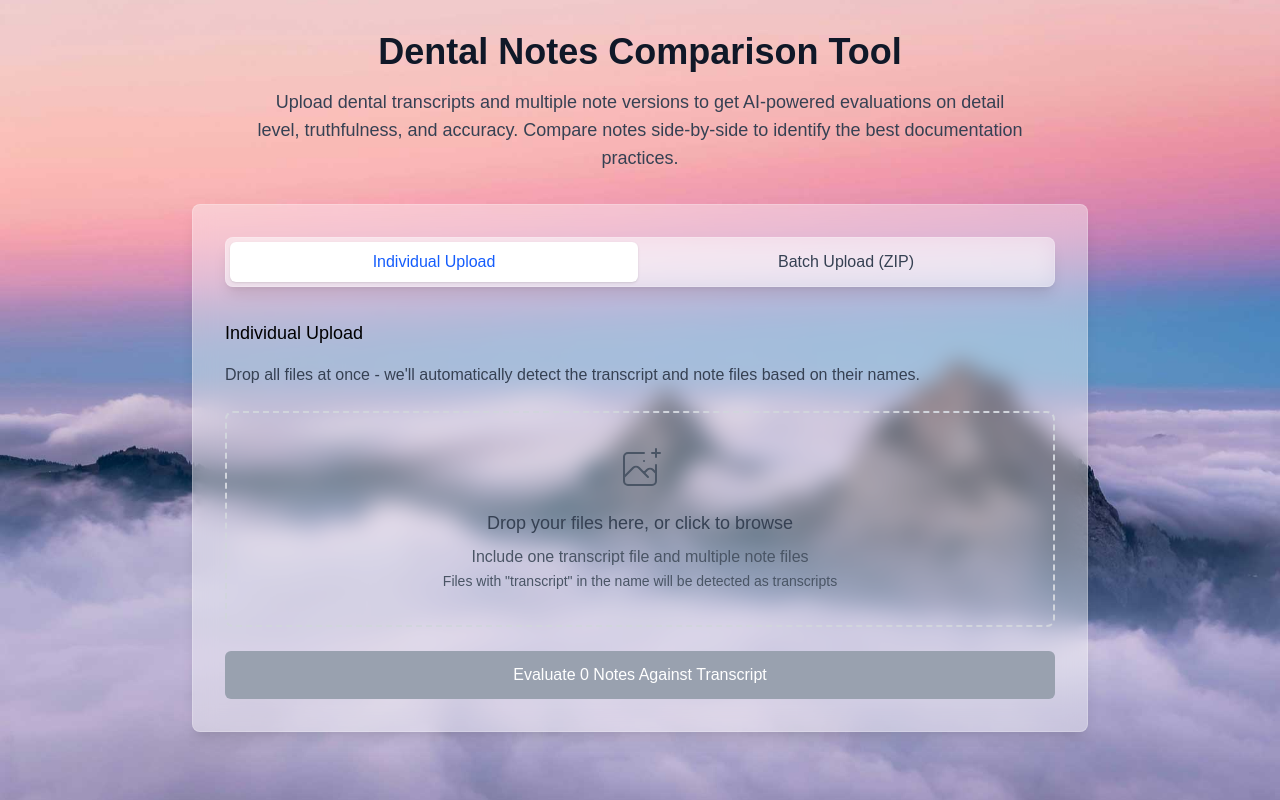
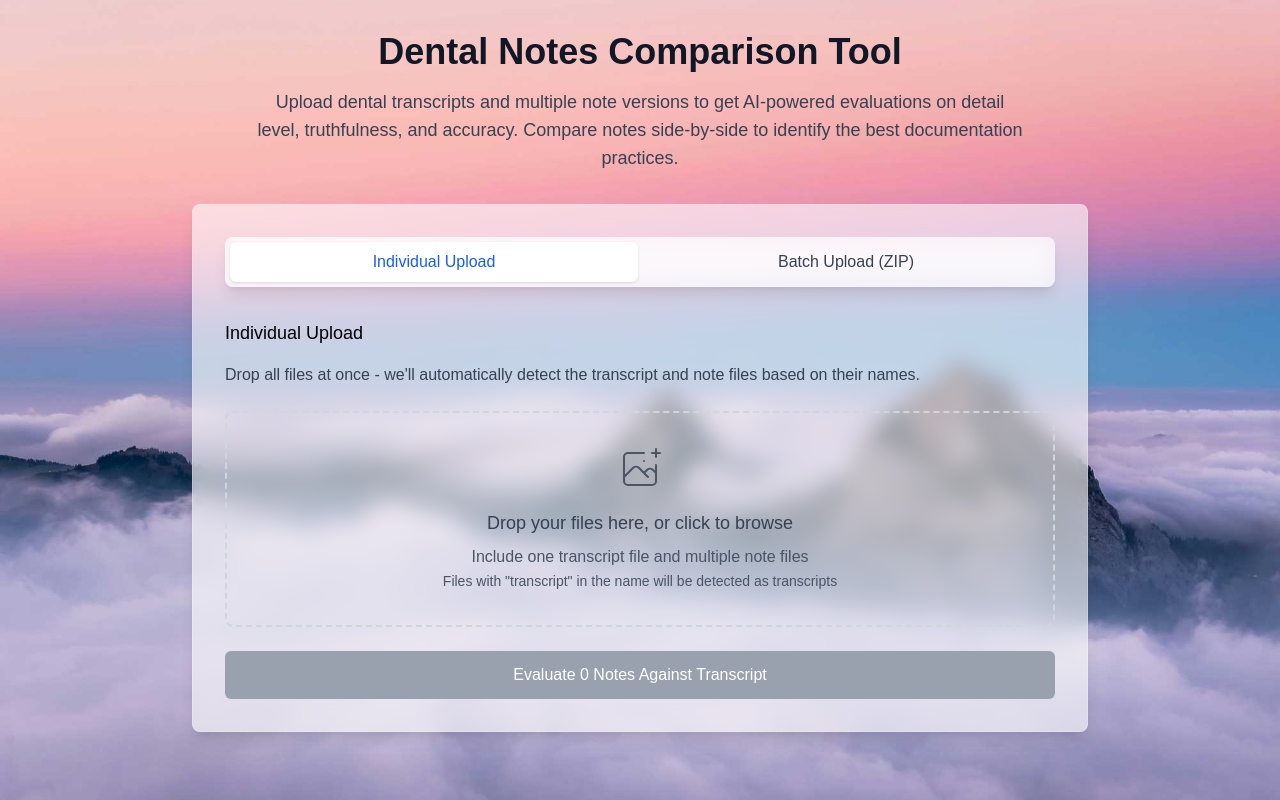
Before and after one commit to THIS-ISNT-KIROKU-WILF/dental-notes-comparison-tool, a Next.js app: page / in a window 1280 px wide. Built offline with nearby package versions, Linux system fonts and the light colour scheme.

Commit message:
style again

```diff
--- a/src/app/globals.css
+++ b/src/app/globals.css
@@ -32,7 +32,7 @@ body {
 
 .frosted-glass {
   backdrop-filter: blur(11px);
-  background: rgba(255, 255, 255, 0.4);
+  background: rgba(255, 255, 255, 0.6);
   border: 1px solid rgba(255, 255, 255, 0.2);
   border-radius: 0.5rem;
   box-shadow: 0 10px 15px -3px rgba(0, 0, 0, 0.1), 0 4px 6px -2px rgba(0, 0, 0, 0.05);
```
